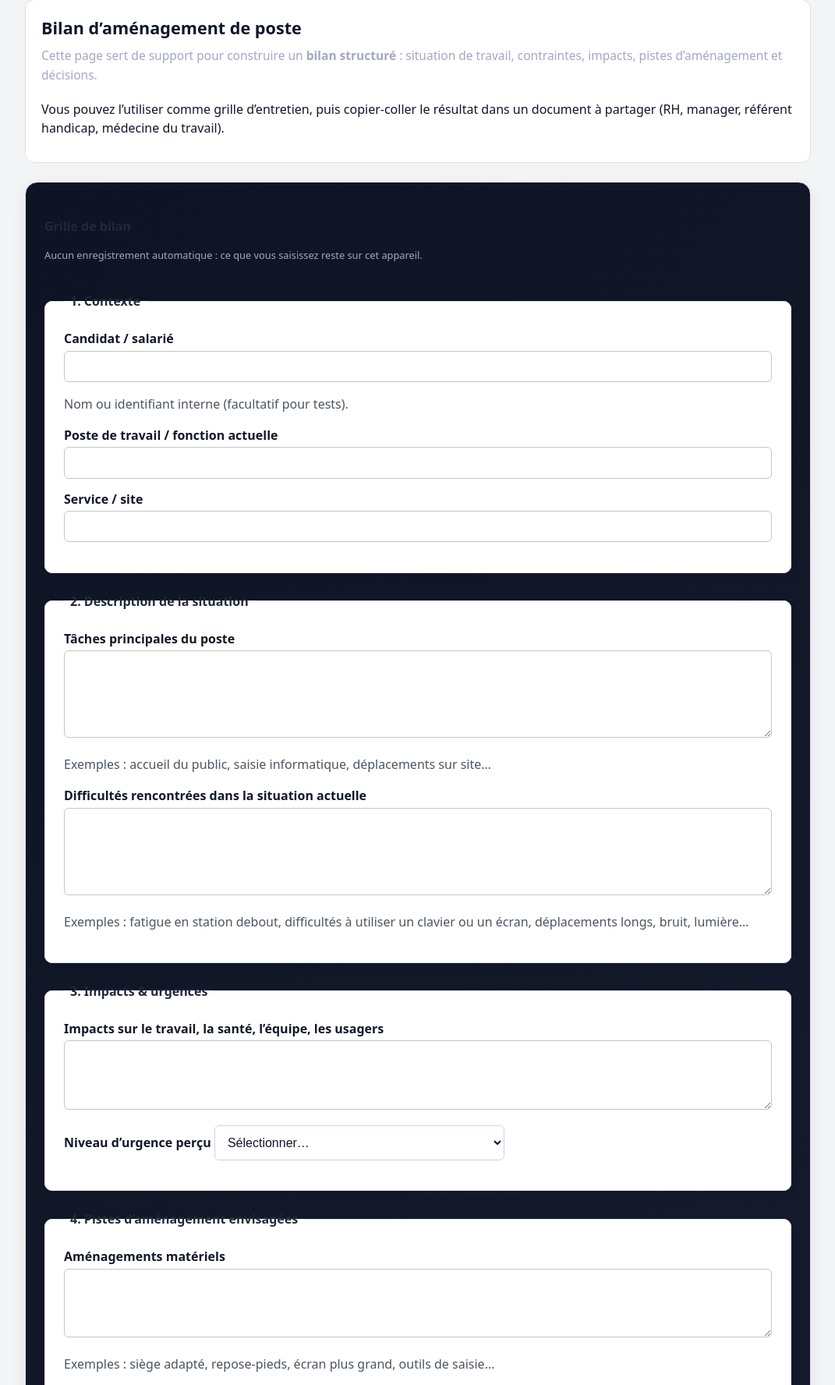
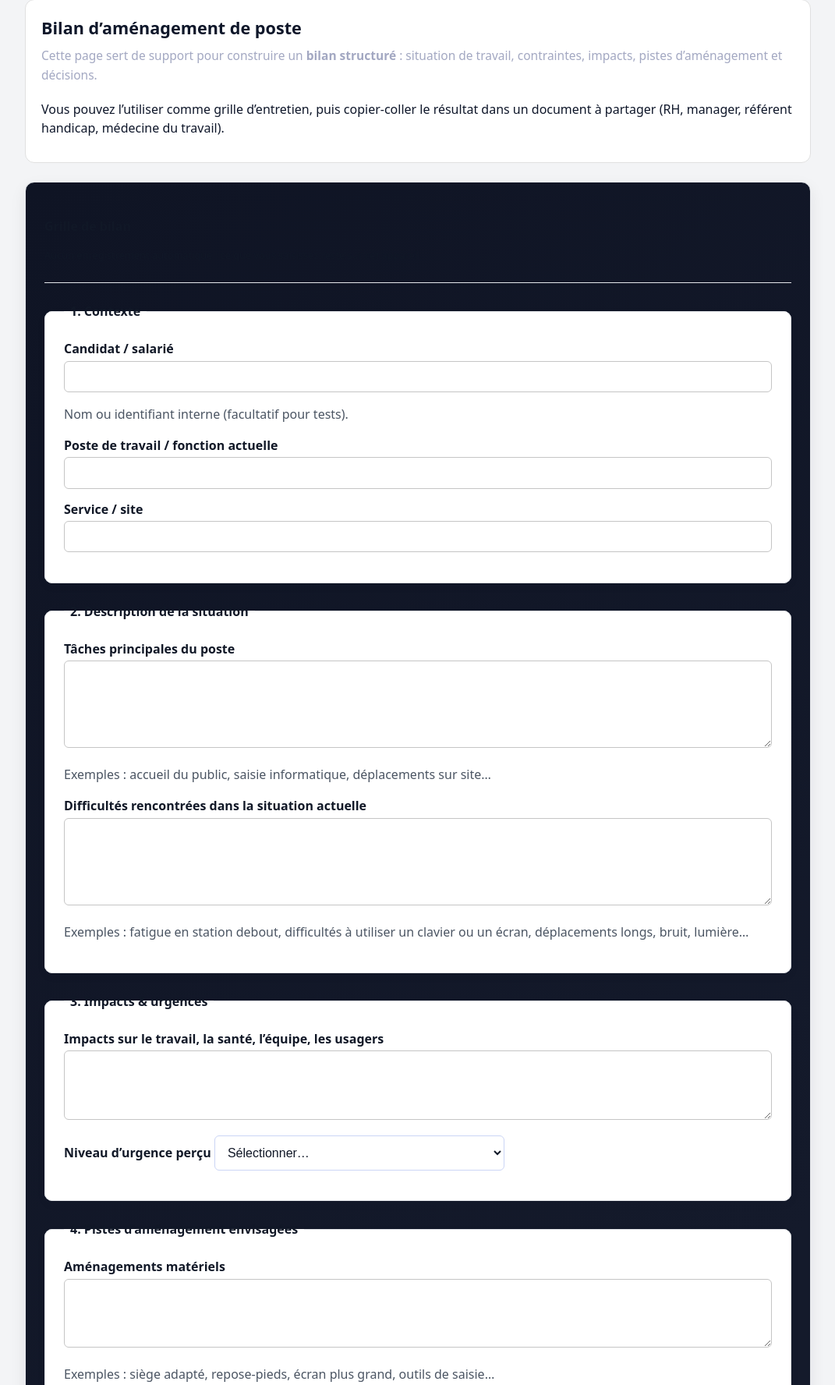
Before and after one commit to elanpourtous/Mini-WTD, a PHP site: page /evaluation-amenagement.html in a window 1280 px wide. Shown: the part 147-1923 px from the top of the page at 78% size, without its empty margins (104-1175 px from the left). Run offline with PHP 8.4, Linux system fonts and the light colour scheme.

Commit message:
Enhance bilan page styles for header and titles
Added styles for bilan page header and titles.

```diff
--- a/assets/css/mini-wtd-2025.css
+++ b/assets/css/mini-wtd-2025.css
@@ -804,3 +804,35 @@ body.bilan-page {
 .bilan-page .mwtd-fieldset {
   overflow: visible !important;
 }
+
+/* ============================================
+   PAGE BILAN — corriger le header et les titres
+   ============================================ */
+
+/* Fond du panneau bilan en clair */
+.bilan-page .mwtd-panel {
+  background-color: #f5f5f7 !important;
+  color: #111827 !important;
+  border-radius: 12px;
+  border: 1px solid #e5e7eb;
+}
+
+/* En-tête "Grille de bilan" */
+.bilan-page .mwtd-panel .mwtd-card-header {
+  background: transparent !important;
+  border-bottom: 1px solid #e5e7eb;
+  padding-bottom: 0.75rem;
+  margin-bottom: 1rem;
+}
+
+/* Titre et sous-titre en texte foncé lisible */
+.bilan-page .mwtd-panel .mwtd-card-title,
+.bilan-page .mwtd-panel .mwtd-card-subtitle {
+  color: #111827 !important;
+}
+
+/* Légendes des fieldsets (1. Contexte, 2. Description...) */
+.bilan-page .mwtd-fieldset legend {
+  color: #111827 !important;
+  background: transparent !important;
+}
```
